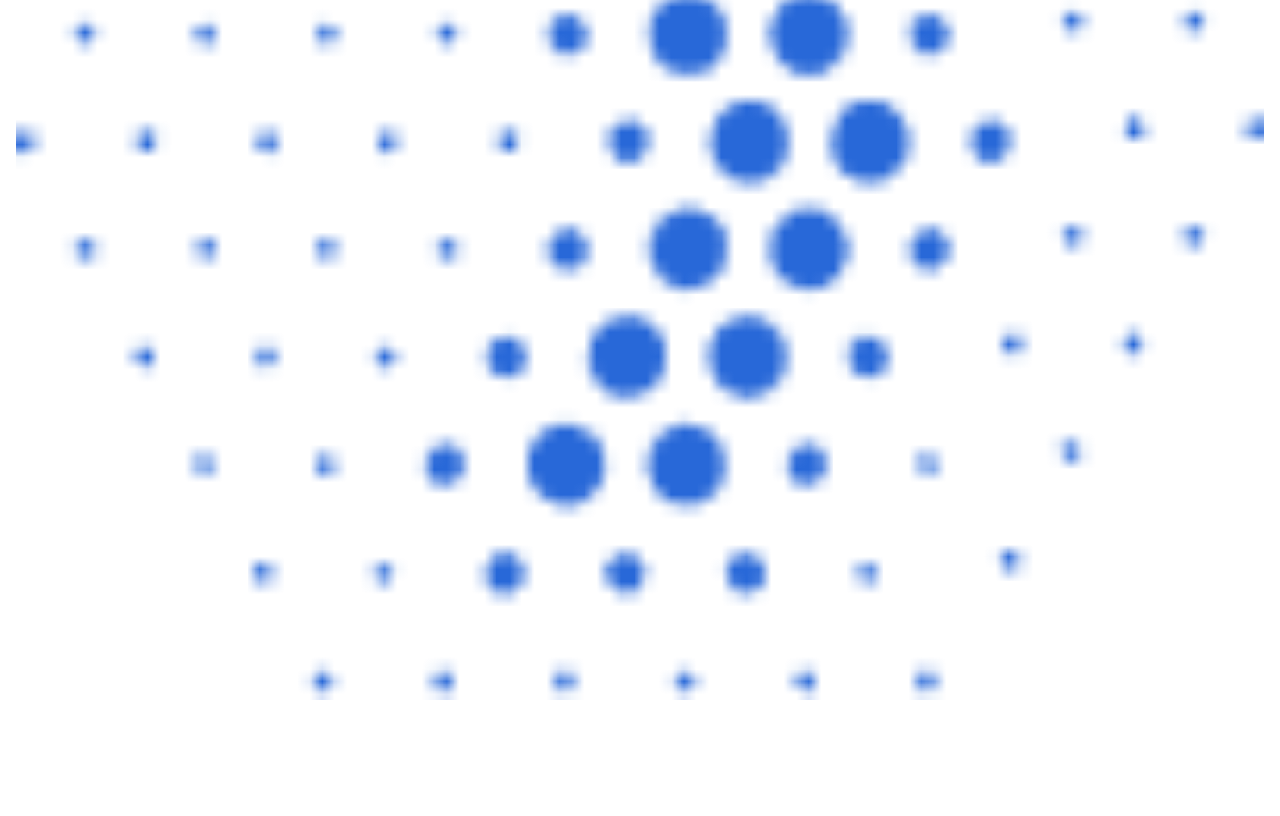
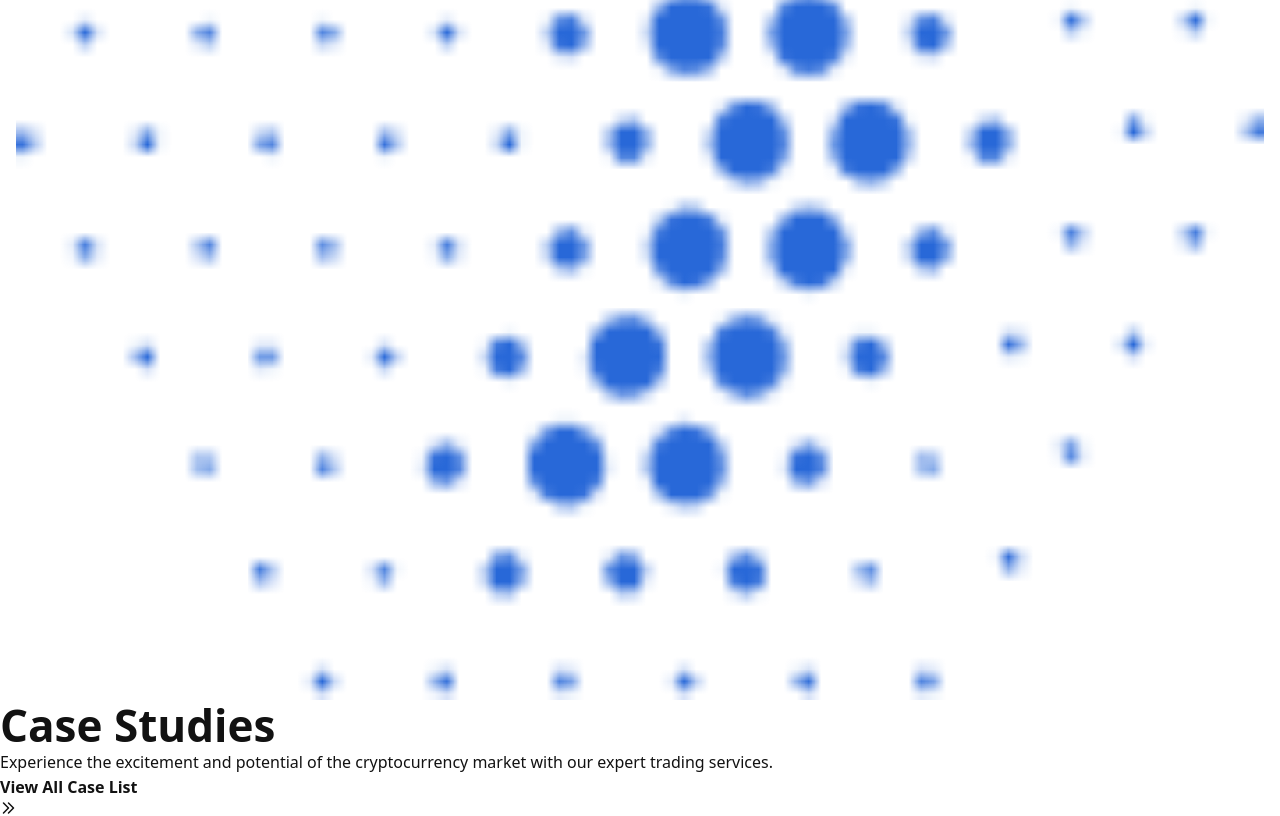
Before and after one commit to genuinelycool/nextjs-laravel-frontend, a Next.js app: page / in a window 1280 px wide. Shown: the part 3559-4375 px from the top of the page. Before the commit the page ends 4259 px from the top, so only its background shows below. Built offline with nearby package versions, Linux system fonts and the light colour scheme.

Commit message:
15.1 -Design Frontend Case Studies Option Part 1

```diff
--- a/src/app/page.js
+++ b/src/app/page.js
@@ -5,6 +5,7 @@
 import Image from "next/image";
 import serviceData from "@/data/service.json";
 import PaymentGateway from "@/components/PaymentGateway/PaymentGateway";
+import CaseStudy from "@/components/CaseStudy/CaseStudy";
 
 export default function Home() {
   return (
@@ -18,6 +19,7 @@
         <Slider />
         <Service data={serviceData} />
         <PaymentGateway />
+        <CaseStudy />
       </main>
     </div>
   );
--- /dev/null
+++ b/src/components/CaseStudy/CaseStudy.jsx
@@ -0,0 +1,31 @@
+import Link from "next/link";
+import React from "react";
+import * as Icon from "@phosphor-icons/react/dist/ssr";
+
+const CaseStudy = () => {
+  return (
+    <div>
+      <section className="case-study-block lg:pt-[100px] sm:pt-16 pt-10">
+        <div className="heading text-center">
+          <h3 className="heading3">Case Studies</h3>
+          <div className="right flex flex-col items-center gap-2 mt-3">
+            <div className="body3">
+              Experience the excitement and potential of the cryptocurrency
+              market with our expert trading services.
+            </div>
+            <Link
+              className="flex items-center gap-2 hover:text-blue
+                duration-300"
+              href="/"
+            >
+              <div className="text-button">View All Case List</div>
+              <Icon.CaretDoubleRight weight="bold" className="text-xs mt-1" />
+            </Link>
+          </div>
+        </div>
+      </section>
+    </div>
+  );
+};
+
+export default CaseStudy;
```
